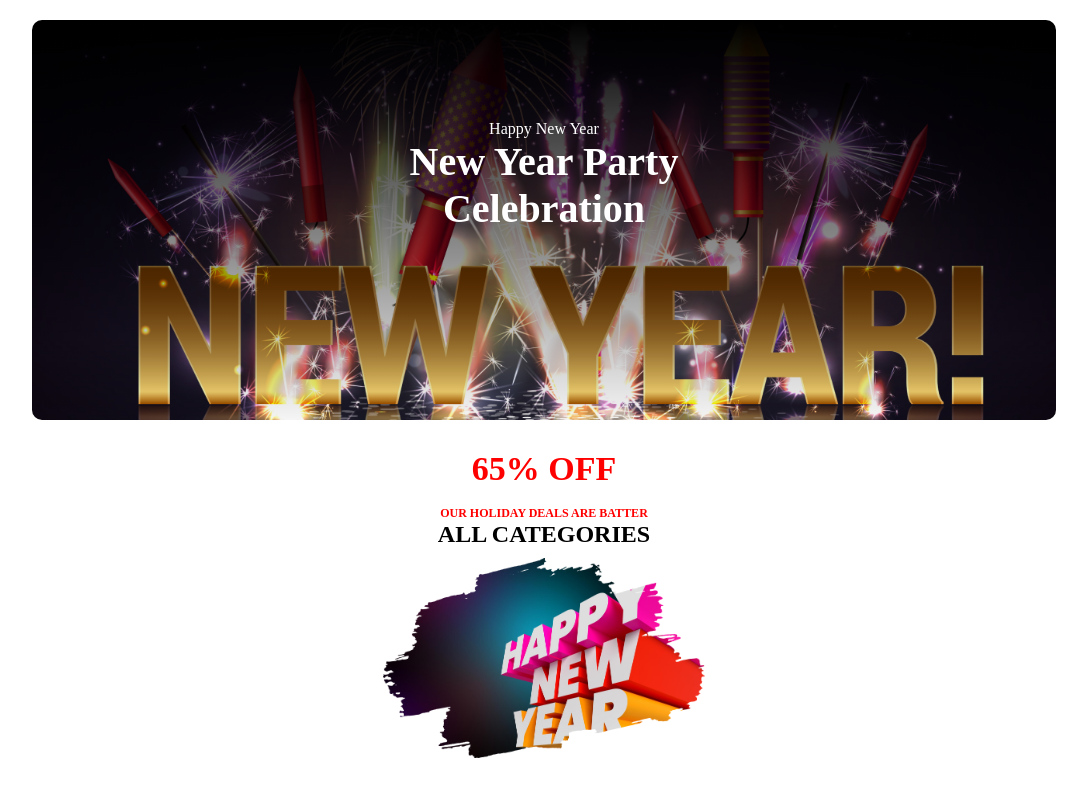
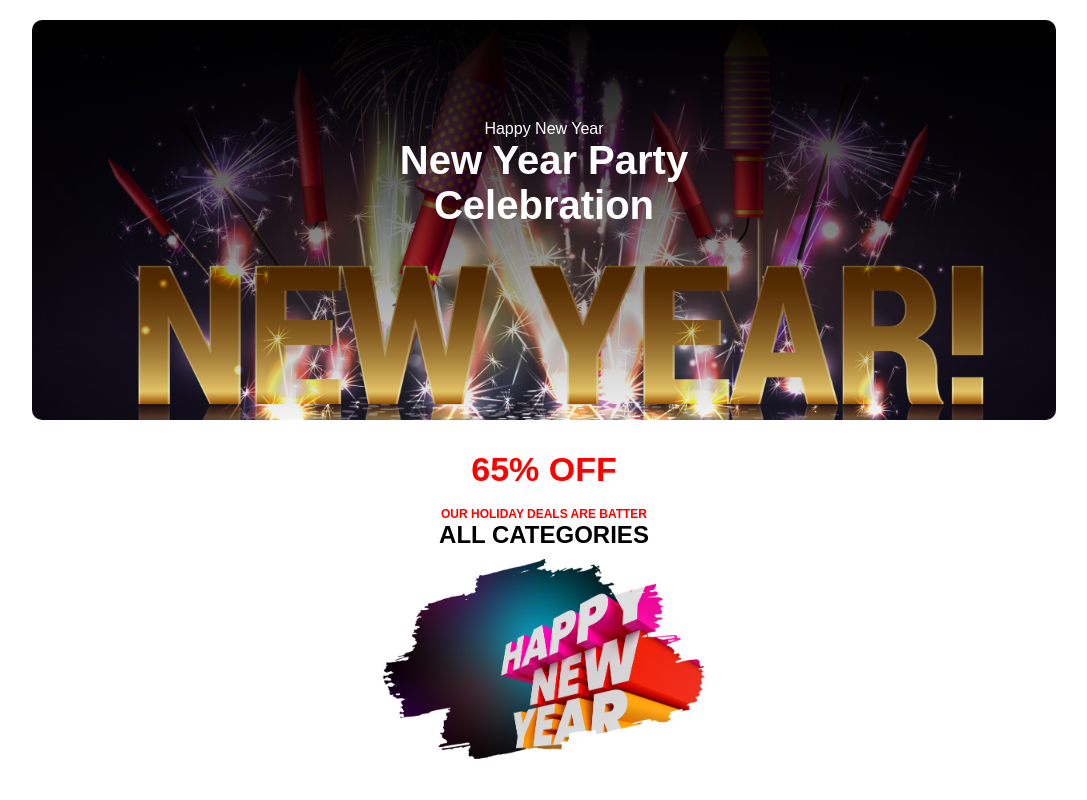
Before and after one commit to Sayem-hussain-majhi/reset-assignment-1, a plain HTML site: page index.html in a window 1280 px wide. Shown: the top 800 px of the page, without its empty margins (96-1183 px from the left). Drawn offline with Linux system fonts and the light colour scheme.

Commit message:
[font added] Done

```diff
--- a/index.html
+++ b/index.html
@@ -6,6 +6,11 @@
     <meta name="viewport" content="width=device-width, initial-scale=1.0">
     <title>New year</title>
     <link rel="stylesheet" href="styles/style.css">
+    <link rel="preconnect" href="https://fonts.googleapis.com">
+    <link rel="preconnect" href="https://fonts.gstatic.com" crossorigin>
+    <link
+        href="https://fonts.googleapis.com/css2?family=Roboto:ital,wght@0,100;0,300;0,400;0,500;0,700;0,900;1,100;1,300;1,400;1,500;1,700;1,900&display=swap"
+        rel="stylesheet">
 </head>
 
 <body>
--- a/styles/style.css
+++ b/styles/style.css
@@ -2,6 +2,16 @@
     margin: 0;
     padding: 0;
     box-sizing: border-box;
+    /* font-family: "Roboto", sans-serif;
+    font-weight: 700;
+    font-style: normal; */
+    font-family: sans-serif;
+}
+
+p{
+    /* font-family: "Roboto", sans-serif;
+    font-weight: 500;
+    font-style: normal; */
 }
 
 
```
